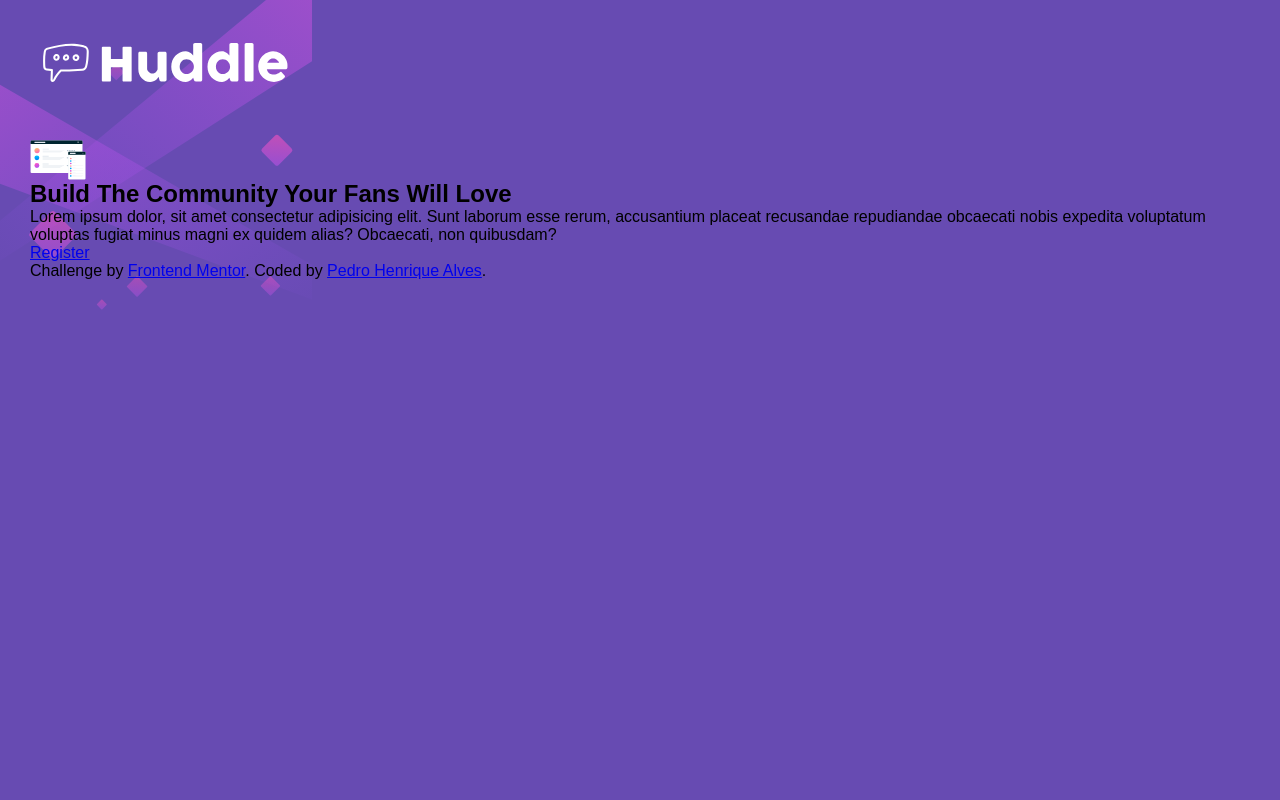
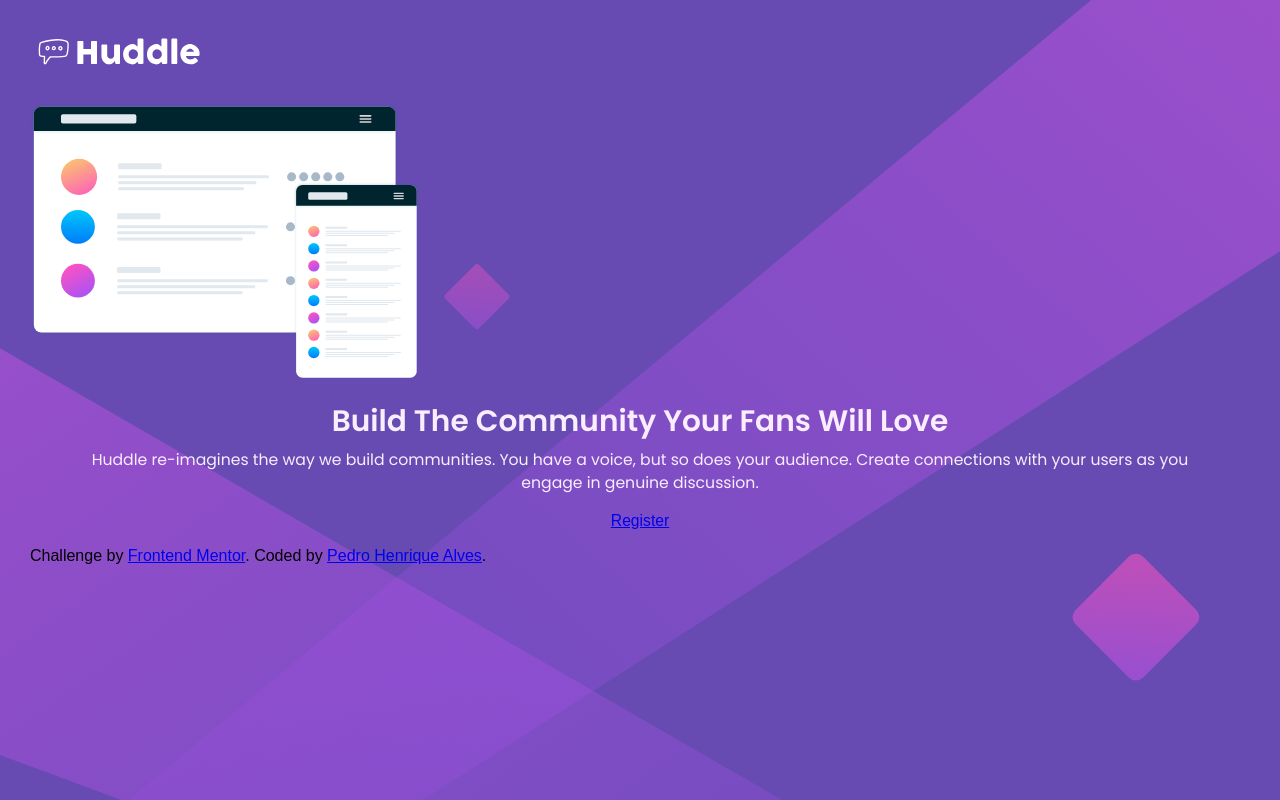
Before and after one commit to pedrohenriquealvesfernandes/landing-page, a plain HTML site: page index.html in a window 1280 px wide. Drawn offline with Linux system fonts and the light colour scheme.

Commit message:
mudanças

```diff
--- a/estilos/style.css
+++ b/estilos/style.css
@@ -9,22 +9,52 @@
 }
 
 body{
-    background:#674BB2 url(/images/bg-mobile.svg)  no-repeat;
-    background-size: contain;
+    background:#674BB2 url(../images/bg-mobile.svg)  no-repeat;
+    background-size: cover;
     margin:30px ;
 }
 
 header > div#logo{
-    background: url(/images/logo.svg) no-repeat;
+    background: url(../images/logo.svg) no-repeat;
+    background-size: contain;
     display: block;
-    padding: 30px;
-    height: 20px;
+    width: 250px;
+    height: 43px;
     margin-bottom: 30px;
+    box-sizing: border-box;
 }
 
-section.principal > div#telas{
-    background: transparent url(/images/illustration-mockups.svg) no-repeat;
+section.principal{
+    display: inline-block;
+}
+
+ div#telas{
+    background: url(../images/illustration-mockups.svg) no-repeat;
     background-size: contain;
-    height: 40px;
+    max-width: 390px;
+    max-height: 506px;
+    height: 280px;
+    width: 100%;
+    margin-bottom: 20px;
+}
 
+div#textos > h1{
+    color: #F9EDFE;
+    font-family: 'Poppins', sans-serif;
+    font-size: 1.85em;
+    line-height: 35px;
+    font-weight: 600;
+    text-align: center;
+    margin-bottom: 10px;
+    padding: 0px 10px;
 }
+
+div#textos > p{
+    text-align: center;
+    color: #F9EDFE ;
+    font-family: 'Poppins', sans-serif;
+    font-weight: normal;
+    font-size: 0.98em;
+    padding: 0px 30px;
+    margin-bottom: 15px;
+}
--- a/index.html
+++ b/index.html
@@ -25,9 +25,9 @@
             </div>
             <div id="textos" class="principal-content">
                 <h1>Build The Community Your Fans Will Love</h1>
-                <p>Lorem ipsum dolor, sit amet consectetur adipisicing elit. Sunt laborum esse rerum, accusantium placeat recusandae repudiandae obcaecati nobis expedita voluptatum voluptas fugiat minus magni ex quidem alias? Obcaecati, non quibusdam?</p>
+                <p>Huddle re-imagines the way we build communities. You have a voice, but so does your audience. Create connections with your users as you engage in genuine discussion.</p>
                 <p>
-                    <a href="#">Register</a>
+                    <a id="" href="#">Register</a>
                 </p>
             </div>
         </section>
```
